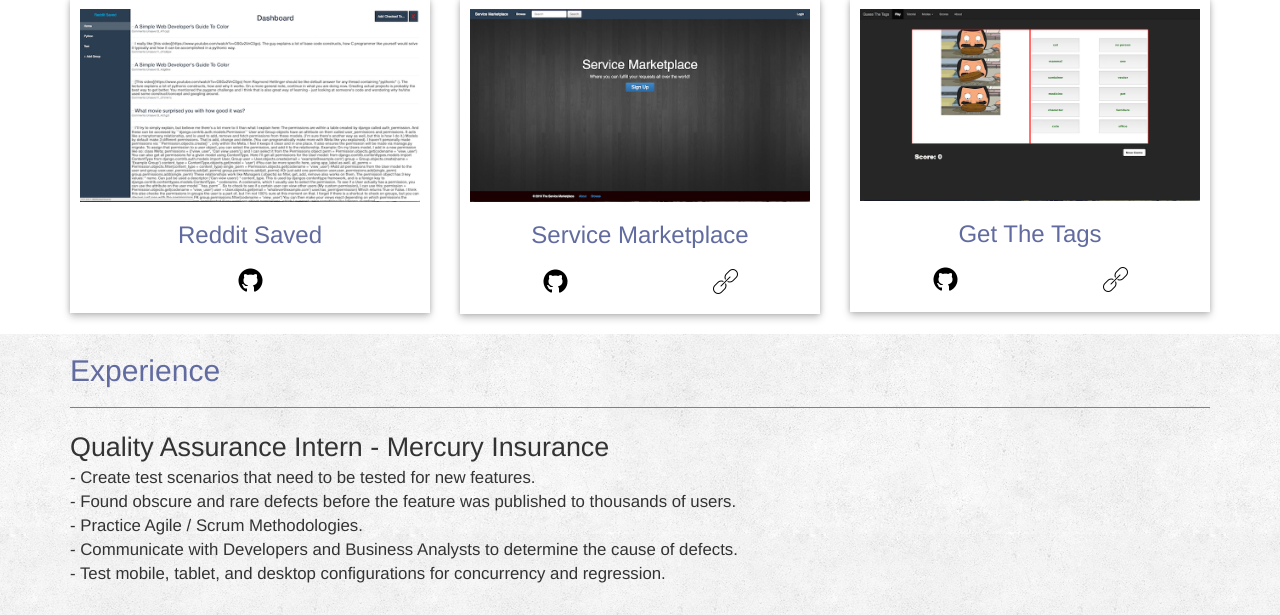
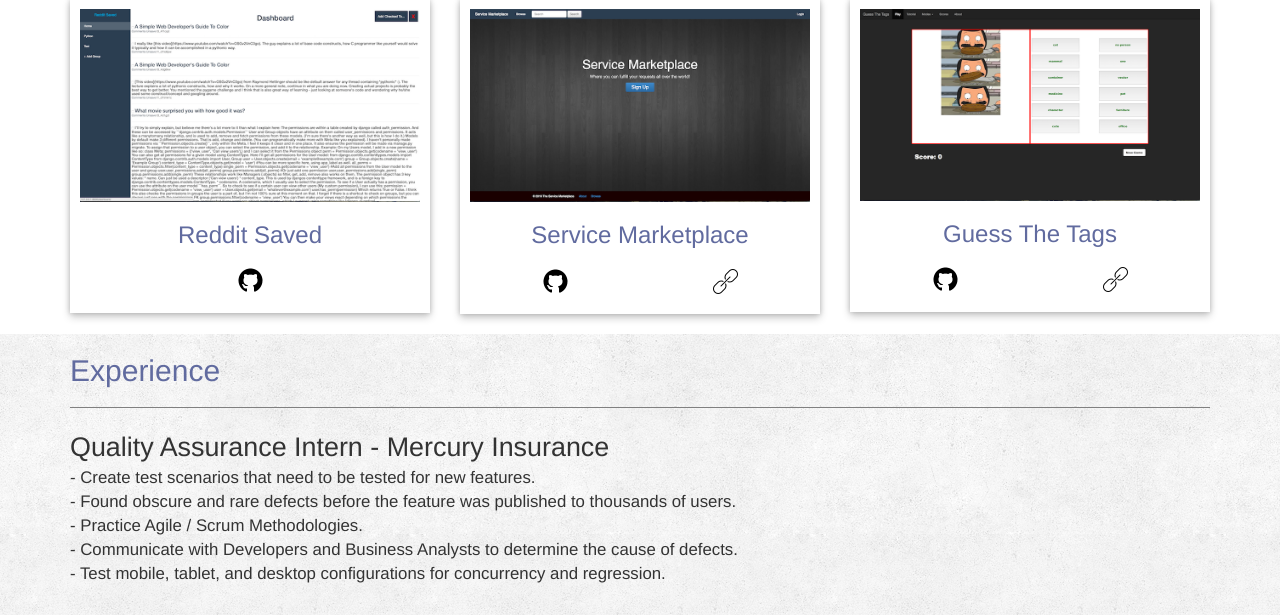
Before and after one commit to Alackey/Alackey.github.io, a Flask app: page / in a window 1280 px wide. Shown: the part 783-1398 px from the top of the page. Run offline with Flask 2, Linux system fonts and the light colour scheme; some libraries are stand-ins or nearby versions.

Commit message:
Link and title fix

```diff
--- a/templates/index.html
+++ b/templates/index.html
@@ -141,7 +141,7 @@
                         <div class="col-lg-4">
                             <div class="col-lg-12 project">
                                 <img class="img-responsive" src="{{ url_for('static',filename='img/GetTheTags_play.png') }}">
-                                <h3>Get The Tags</h3>
+                                <h3>Guess The Tags</h3>
                                 <div class="row">
                                     <div class="col-sm-12 col-xs-12 ">
                                         <div class="col-sm-6 col-xs-6 ">
@@ -152,7 +152,7 @@
                                             </a>
                                         </div>
                                         <div class="col-sm-6 col-xs-6">
-                                            <a href="http://alackey.com/" target="_blank" class="text-center">
+                                            <a href="http://gtt.alackey.com/" target="_blank" class="text-center">
                                                 <div class="icon-div">
                                                         <img class="icon" src="{{ url_for('static',filename='img/Link-50.png') }}">
                                                 </div>
```
